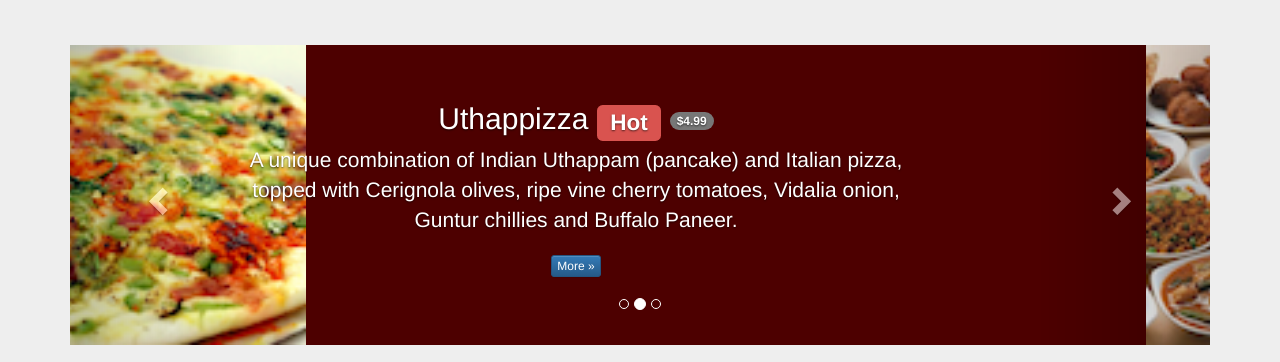
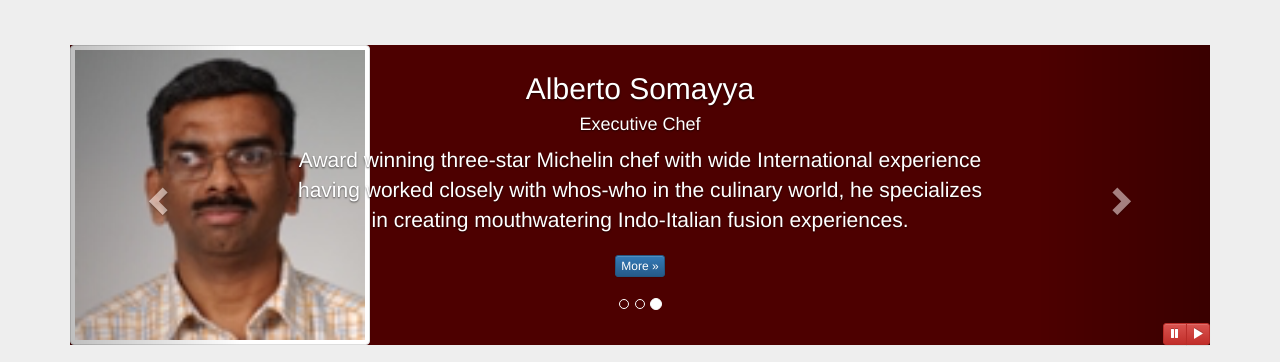
Before and after one commit to publioromano/coursera-fullstack, a plain HTML site: page conFusion/index.html in a window 1280 px wide. Shown: the part 53-415 px from the top of the page. Drawn offline with nearby package versions, Linux system fonts and the light colour scheme.

Commit message:
Aplicando controle de play e pause no carrosel

```diff
--- a/conFusion/css/meuEstilo.css
+++ b/conFusion/css/meuEstilo.css
@@ -58,3 +58,9 @@ body {
     left: 0;
     min-height: 300px;
 }
+
+#carouselButtons {
+    right:0px;
+    position: absolute;
+    bottom: 0px;
+}
--- a/conFusion/index.html
+++ b/conFusion/index.html
@@ -236,6 +236,14 @@
               <span class="glyphicon glyphicon-chevron-right" aria-hidden="true"></span>
               <span class="sr-only">Next</span>
             </a>
+            <div class="btn-group" id="carouselButtons">
+              <button class="btn btn-danger btn-xs" id="carousel-pause">
+                <span class="glyphicon glyphicon-pause" aria-hidden="true"></span>
+              </button>
+              <button class="btn btn-danger btn-xs" id="carousel-play">
+                <span class="glyphicon glyphicon-play" aria-hidden="true"></span>
+              </button>
+            </div>
           </div>
         </div>
       </div>
@@ -377,6 +385,15 @@
     $("#reserve-link").click(function () {
       $("#reserveModal").modal('show');
     });
+    $(document).ready(function () {
+      $("#mycarousel").carousel({ interval: 2000 });
+      $("#carousel-pause").click(function () {
+        $("#mycarousel").carousel('pause');
+      });
+      $("#carousel-play").click(function () {
+        $("#mycarousel").carousel('cycle');
+      });
+    });
 
   </script>
 </body>
```
